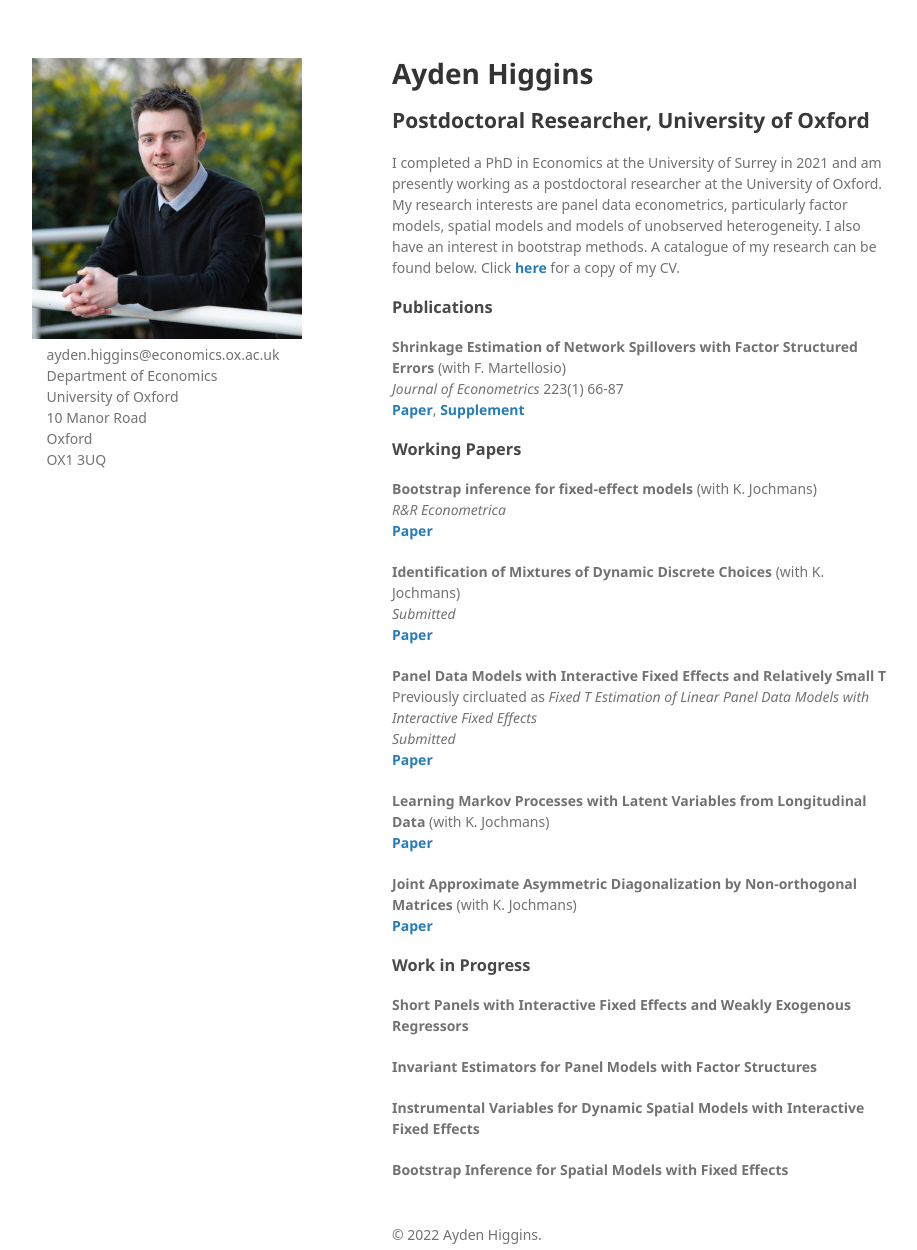
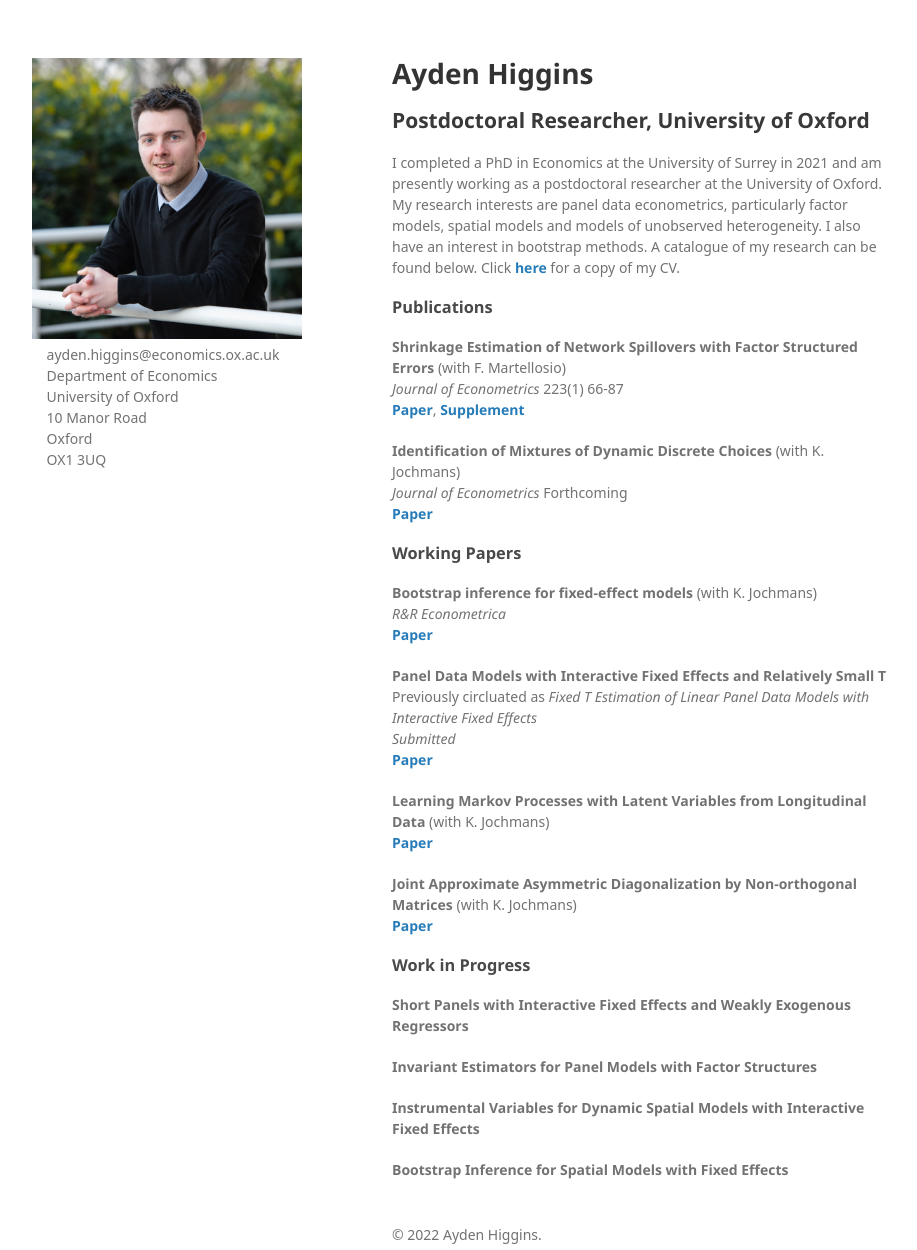
Before and after one commit to Tokkita/Tokkita.github.io, a Jekyll site: the page built from index.md, in a window 1280 px wide and 1250 px high. Shown: the whole window, without its empty margins (178-1095 px from the left). Built offline with Jekyll 4.4.1, drawn with Linux system fonts in a browser that asks for light colours; nearby versions of some CDN libraries; some web fonts are replaced; our own code applies the rules of GitHub Pages for plain Markdown files.

Commit message:
Update index.md

```diff
--- a/index.md
+++ b/index.md
@@ -5,10 +5,10 @@ I completed a PhD in Economics at the University of Surrey in 2021 and am presen
 ### Publications
 <b> Shrinkage Estimation of Network Spillovers with Factor Structured Errors </b> (with F. Martellosio) <br> <i> Journal of Econometrics </i> 223(1) 66-87 <br> <strong><a href="{{ Master.pdf | prepend: '/assets/pdf/Shrinkage/Master.pdf' | relative_url | download }}">Paper</a></strong>, <strong><a href="{{ Supplement.pdf | prepend: '/assets/pdf/Shrinkage/Supplement.pdf' | relative_url | download }}">Supplement</a></strong>
 
+<b> Identification of Mixtures of Dynamic Discrete Choices </b> (with K. Jochmans) <br> <i> Journal of Econometrics </i> Forthcoming <br> <strong><a href="{{ Mixture.pdf | prepend: '/assets/pdf/Mixture/Mixture.pdf' | relative_url | download }}">Paper</a></strong>
+
 ### Working Papers
 <b> Bootstrap inference for fixed-effect models </b> (with K. Jochmans) <br> <i> R&R Econometrica </i> <br> <strong><a href="{{ Bootstrap.pdf | prepend: '/assets/pdf/Boot/Bootstrap.pdf' | relative_url | download }}">Paper</a></strong>
-
-<b> Identification of Mixtures of Dynamic Discrete Choices </b> (with K. Jochmans) <br> <i> Submitted </i> <br> <strong><a href="{{ Mixture.pdf | prepend: '/assets/pdf/Mixture/Mixture.pdf' | relative_url | download }}">Paper</a></strong>
 
 <b> Panel Data Models with Interactive Fixed Effects and Relatively Small T </b> <br> Previously circluated as <i> Fixed T Estimation of Linear Panel Data Models with Interactive Fixed Effects </i> <br> <i> Submitted </i> <br> <strong><a href="{{ MasterLatest.pdf | prepend: '/assets/pdf/FTIFE/MasterLatest.pdf' | relative_url | download }}">Paper</a></strong>
 
```
